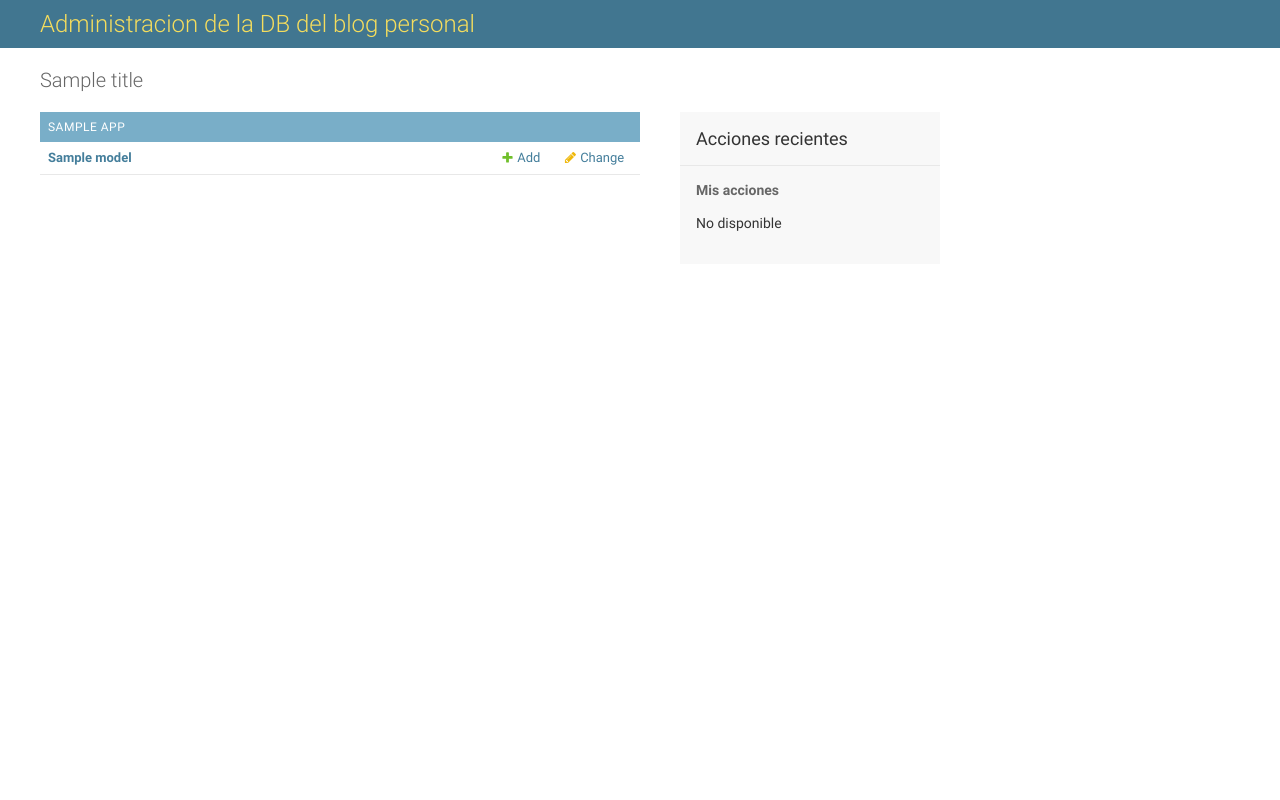
After one commit to Scoowy/djangoscoowy, a Django app: template templates/admin/index.html in a window 1280 px wide. The commit adds this page. Run offline with Django 3.2, Linux system fonts and the light colour scheme; the template is opened without the code that fills it: most values are stand-ins (such as "Sample title", 1, 10 or a date in 2020); data that the repository does not hold is empty.

Commit message:
Cambios generales

```diff
--- a/blog/static/blog/css/blog.css
+++ b/blog/static/blog/css/blog.css
@@ -1,3 +1,8 @@
+html {
+    position: relative;
+    min-height: 100%;
+}
+
 header nav ul li a i {
     margin-right: 5px;
 }
--- a/blog/templates/blog/contactanos.html
+++ b/blog/templates/blog/contactanos.html
@@ -10,7 +10,7 @@
     <div class="content container">
         <div class="row pt-2">
             <div class="col-md-12 px-5">
-                <form action="" method="POST">{% csrf_token %}
+                <form action="{% url 'contactanos' %}" method="post">{% csrf_token %}
                     <table>
                         {{ form.as_table }}
                     </table>
--- a/blog/templates/blog/esqueleto.html
+++ b/blog/templates/blog/esqueleto.html
@@ -16,7 +16,7 @@
     </head>
     {% include 'blog/includes/barra_nav.html' %}
     <body>
-        <div class="container" style="min-height:300px;">
+        <div class="container">
             <h1>
             {% block heading %}
                 <a href="" class="text-primary">Titulo de la seccion</a>
@@ -28,10 +28,10 @@
         </div>
         <br>
         {% block body %}{% endblock %}
-        <br>
+        <br class="mt-0">
         <!-- Pie de Pagina -->
         <footer class="footer">
-            <div class="container py-md-1">
+            <div class="container py-md-2">
                 <p class="my-md-0">
                     <a href="{% url 'lista_post' %}" data-toggle="tooltip" data-placement="auto" title="Scoowy Blog">Scoowy Blog</a> por <a href="#" data-toggle="tooltip" data-placement="auto" title="Scoowy">Juan Gahona</a> publicada bajo licencia <a rel="license" href="http://creativecommons.org/licenses/by/4.0/" data-toggle="tooltip" data-placement="auto" title="Creative Commons Reconocimiento 4.0 Internacional"><img alt="Licencia de Creative Commons" style="border-width:0" src="https://i.creativecommons.org/l/by/4.0/80x15.png" /></a>
                 </p>
--- a/blog/urls.py
+++ b/blog/urls.py
@@ -4,7 +4,7 @@ from . import views
 urlpatterns = [
     url(r'^$', views.index, name='index'),
     url(r'^blog/$', views.lista_post, name='lista_post'),
-    url(r'^post/(?P<pk>[0-9]+)/$', views.post_completo, name='post_completo'),
+    url(r'^blog/post/(?P<pk>[0-9]+)/$', views.post_completo, name='post_completo'),
     url(r'^contactanos/$', views.contactanos, name='contactanos'),
     url(r'^contactanos/gracias/$', views.contactanos_gracias,
         name='contactanos_gracias'),
--- a/blog/views.py
+++ b/blog/views.py
@@ -42,7 +42,7 @@ def buscar(request):
 
 
 def contactanos(request):
-    if request.method == 'POST':
+    if request.method == 'post':
         form = ContactanosForm(request.POST)
         if form.is_valid():
             topic = form.clean_data['topic']
--- a/mysite/settings.py
+++ b/mysite/settings.py
@@ -61,7 +61,7 @@ ROOT_URLCONF = 'mysite.urls'
 TEMPLATES = [
     {
         'BACKEND': 'django.template.backends.django.DjangoTemplates',
-        'DIRS': [],
+        'DIRS': [os.path.join(BASE_DIR, 'templates')],
         'APP_DIRS': True,
         'OPTIONS': {
             'context_processors': [
--- a/mysite/urls.py
+++ b/mysite/urls.py
@@ -18,5 +18,5 @@ from django.urls import include, path
 
 urlpatterns = [
     path('admin/', admin.site.urls),
-    path('blog/', include('blog.urls')),
+    path('', include('blog.urls')),
 ]
--- /dev/null
+++ b/templates/admin/base_site.html
@@ -0,0 +1,9 @@
+{% extends "admin/base.html" %}
+
+{% block title %}{{ title }} | {{ site_title|default:_('Django site admin') }}{% endblock %}
+
+{% block branding %}
+<h1 id="site-name"><a href="{% url 'admin:index' %}">Administracion de la DB del blog personal</a></h1>
+{% endblock %}
+
+{% block nav-global %}{% endblock %}
--- /dev/null
+++ b/templates/admin/index.html
@@ -0,0 +1,82 @@
+{% extends "admin/base_site.html" %}
+{% load i18n static %}
+
+{% block extrastyle %}{{ block.super }}<link rel="stylesheet" type="text/css" href="{% static "admin/css/dashboard.css" %}" />{% endblock %}
+
+{% block coltype %}colMS{% endblock %}
+
+{% block bodyclass %}{{ block.super }} dashboard{% endblock %}
+
+{% block breadcrumbs %}{% endblock %}
+
+{% block content %}
+<div id="content-main">
+
+{% if app_list %}
+    {% for app in app_list %}
+        <div class="app-{{ app.app_label }} module">
+        <table>
+        <caption>
+            <a href="{{ app.app_url }}" class="section" title="{% blocktrans with name=app.name %}Models en la aplicacion {{ name }} {% endblocktrans %}">{{ app.name }}</a>
+        </caption>
+        {% for model in app.models %}
+            <tr class="model-{{ model.object_name|lower }}">
+            {% if model.admin_url %}
+                <th scope="row"><a href="{{ model.admin_url }}">{{ model.name }}</a></th>
+            {% else %}
+                <th scope="row">{{ model.name }}</th>
+            {% endif %}
+
+            {% if model.add_url %}
+                <td><a href="{{ model.add_url }}" class="addlink">{% trans 'Add' %}</a></td>
+            {% else %}
+                <td>&nbsp;</td>
+            {% endif %}
+
+            {% if model.admin_url %}
+                <td><a href="{{ model.admin_url }}" class="changelink">{% trans 'Change' %}</a></td>
+            {% else %}
+                <td>&nbsp;</td>
+            {% endif %}
+            </tr>
+        {% endfor %}
+        </table>
+        </div>
+    {% endfor %}
+{% else %}
+    <p>{% trans "No tienes permisos para editar nada." %}</p>
+{% endif %}
+</div>
+{% endblock %}
+
+{% block sidebar %}
+<div id="content-related">
+    <div class="module" id="recent-actions-module">
+        <h2>{% trans 'Acciones recientes' %}</h2>
+        <h3>{% trans 'Mis acciones' %}</h3>
+            {% load log %}
+            {% get_admin_log 10 as admin_log for_user user %}
+            {% if not admin_log %}
+            <p>{% trans 'No disponible' %}</p>
+            {% else %}
+            <ul class="actionlist">
+            {% for entry in admin_log %}
+            <li class="{% if entry.is_addition %}addlink{% endif %}{% if entry.is_change %}changelink{% endif %}{% if entry.is_deletion %}deletelink{% endif %}">
+                {% if entry.is_deletion or not entry.get_admin_url %}
+                    {{ entry.object_repr }}
+                {% else %}
+                    <a href="{{ entry.get_admin_url }}">{{ entry.object_repr }}</a>
+                {% endif %}
+                <br/>
+                {% if entry.content_type %}
+                    <span class="mini quiet">{% filter capfirst %}{{ entry.content_type }}{% endfilter %}</span>
+                {% else %}
+                    <span class="mini quiet">{% trans 'Contenido desconocido' %}</span>
+                {% endif %}
+            </li>
+            {% endfor %}
+            </ul>
+            {% endif %}
+    </div>
+</div>
+{% endblock %}
```
Also changed, not shown: blog/admin.py (+20 -2 lines), blog/models.py (+25 -1 lines), blog/templates/blog/busqueda.html (+23 -10 lines), blog/migrations/0008_auto_20180301_2321.py (added), blog/migrations/0009_auto_20180301_2322.py (added), blog/migrations/0010_auto_20180301_2330.py (added).
